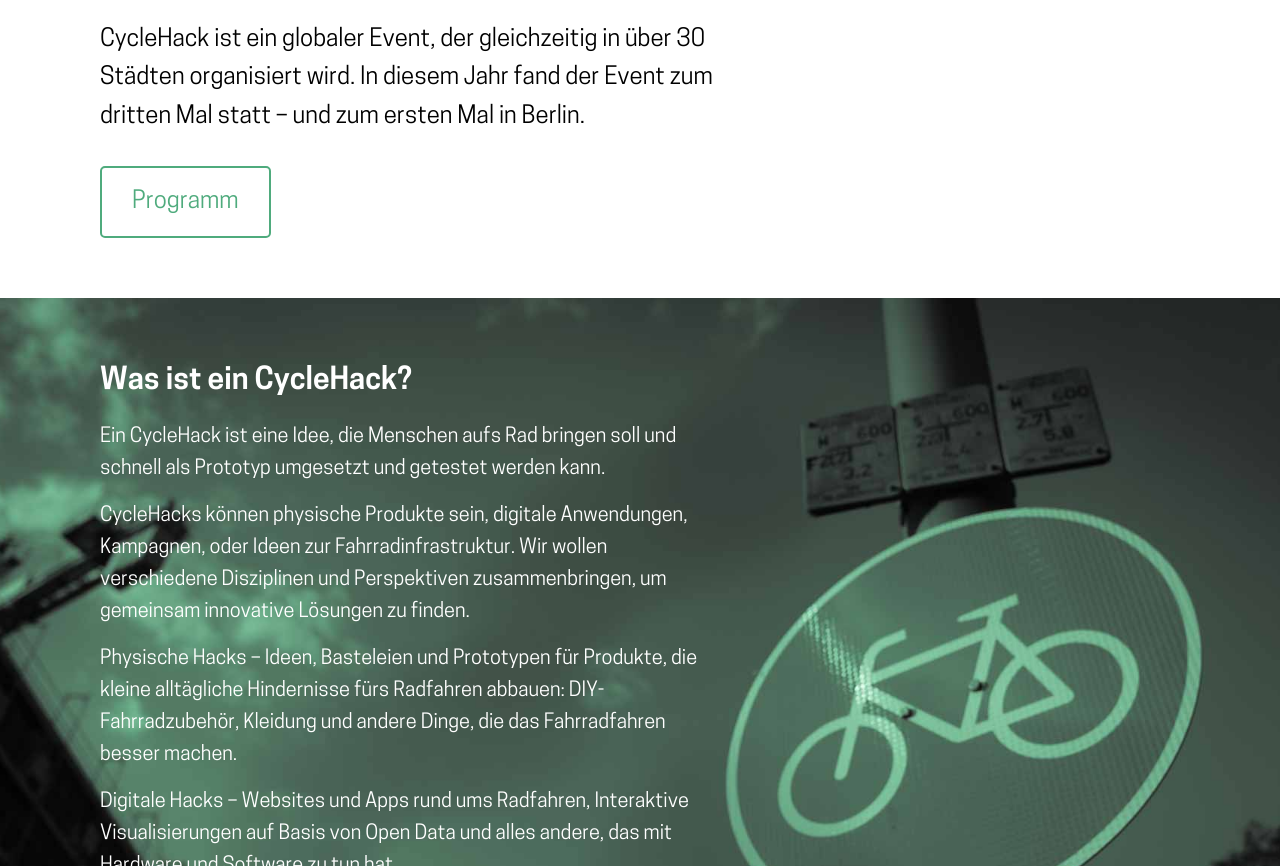
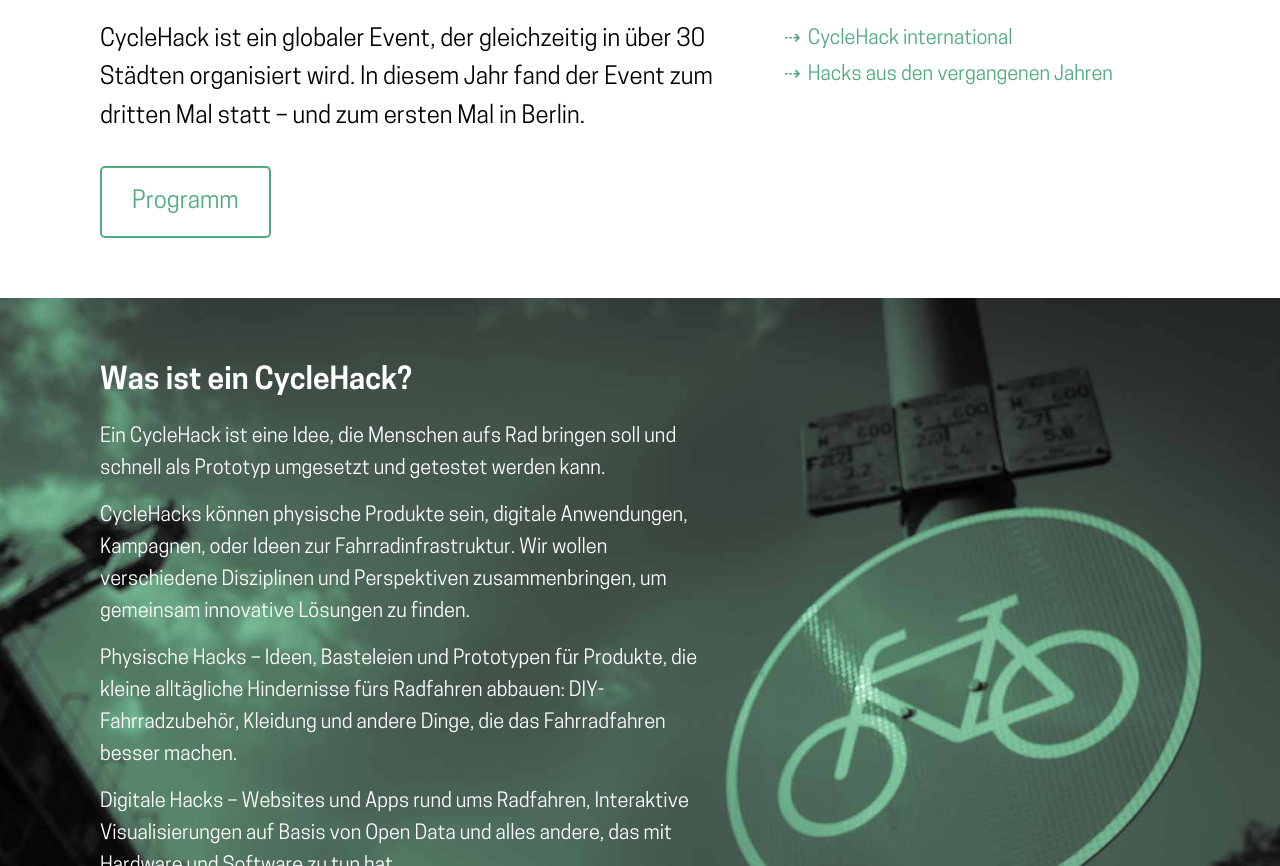
Before and after one commit to sjockers/cyclehackberlin.de, a Jekyll site: the page built from index.md, in a window 1280 px wide, cut to the strip 1054-1920 px from the top of the page. Built offline with Jekyll 4.4.1, drawn with Linux system fonts in a browser that asks for light colours.

Commit message:
Read more: Add links to sidebar.

```diff
--- a/_includes/sections/teaser.html
+++ b/_includes/sections/teaser.html
@@ -14,4 +14,11 @@
   <div class="video">
     <iframe src="https://player.vimeo.com/video/165950884?title=0&byline=0&portrait=0" frameborder="0" webkitallowfullscreen mozallowfullscreen allowfullscreen></iframe>
   </div>
+
+  <ul class="more-links">
+    {% for link in page.teaser.more_links %}
+    <li>
+      <a target="_blank" href="{{ link.url }}"> {{ link.text }}</a>
+    </li>
+    {% endfor %}
 </aside>
--- a/_sass/_base.scss
+++ b/_sass/_base.scss
@@ -106,7 +106,7 @@
     &:hover,
     &:active,
     &:focus {
-        color: lighten($brand-color, 20%);
+        color: darken($brand-color, 15%);
     }
 }
 
--- a/_sass/_layout.scss
+++ b/_sass/_layout.scss
@@ -68,9 +68,10 @@
   padding: 0 0 $spacing-unit/2 0;
   font-size: 32px;
   line-height: 1.2;
-  letter-spacing: 0.02em;
+  letter-spacing: 0.01em;
   font-weight: 900;
   text-transform: uppercase;
+  text-shadow: 1px 1px 30px rgba(black, 0.7);
   color: lighten($brand-color, 15);
 
   @include media-query($screen-md) {
--- /dev/null
+++ b/_sass/_more-links.scss
@@ -0,0 +1,21 @@
+.more-links {
+  margin: 0 0 $spacing-unit 0;
+  padding: 0;
+
+  li {
+    display: block;
+    list-style: none;
+  }
+
+  a {
+    display: block;
+    text-decoration: none;
+    line-height: 1.8;
+
+    &:before {
+      content: '⇢';
+      display: inline-block;
+      padding-right: .15em;
+    }
+  }
+}
--- a/_sass/_video.scss
+++ b/_sass/_video.scss
@@ -1,6 +1,6 @@
 .video {
   position: relative;
-  margin-top: 70px;
+  margin: 70px 0 25px 0;
   padding-bottom: 56.25%; /* ratio 16x9 */
   height: 0;
   overflow: hidden;
--- a/css/main.scss
+++ b/css/main.scss
@@ -53,6 +53,7 @@
         "navigation",
         "video",
         "call-to-action",
+        "more-links",
         "social",
         "schedule",
         "syntax-highlighting"
--- a/index.md
+++ b/index.md
@@ -1,82 +1,78 @@
 ---
 layout: home
+
 intro:
   tagline: 48 Stunden voller neuer Ideen für die Fahrradstadt Berlin
   more: Was ist ein CycleHack?
   join: Zum Rückblick
-  content: 'Vom 24. bis 26. Juni arbeiteten wir gemeinsam daran, Radfahren in Berlin
-    besser und sicherer zu machen.
+  content: >
+    Vom 24. bis 26. Juni arbeiteten wir gemeinsam daran, Radfahren in Berlin besser und sicherer zu machen.
 
-'
 teaser:
   title: CycleHack Berlin
   call_to_action: Programm
-  content: "<p>Vom 24. bis 26. Juni 2016 brachten wir für 48 Stunden Fahrradschrauber,
-    Designer, Aktivisten, Ingenieure, Programmierer, Stadtplaner und viele andere
-    zusammen. Gemeinsam entwickelten wir Ideen und Prototypen um die alltäglichen
-    Hindernisse abzubauen, die Menschen vom Radfahren abhalten.</p> <p>CycleHack ist
-    ein globaler Event, der gleichzeitig in über 30 Städten organisiert wird. In diesem
-    Jahr fand der Event zum dritten Mal statt – und zum ersten Mal in Berlin.</p>\n"
+  more_links:
+    - text: CycleHack international
+      url: http://www.cyclehack.com/
+    - text: Hacks aus den vergangenen Jahren
+      url: http://www.cyclehack.com/catalogue/
+  content: >
+    <p>Vom 24. bis 26. Juni 2016 brachten wir für 48 Stunden Fahrradschrauber, Designer, Aktivisten, Ingenieure, Programmierer, Stadtplaner und viele andere zusammen. Gemeinsam entwickelten wir Ideen und Prototypen um die alltäglichen Hindernisse abzubauen, die Menschen vom Radfahren abhalten.</p>
+    <p>CycleHack ist ein globaler Event, der gleichzeitig in über 30 Städten organisiert wird. In diesem Jahr fand der Event zum dritten Mal statt – und zum ersten Mal in Berlin.</p>
+
 about:
   title: Was ist ein CycleHack?
   call_to_action: Schick uns Deine Idee
-  content: "<p>Ein CycleHack ist eine Idee, die Menschen aufs Rad bringen soll und
-    schnell als Prototyp umgesetzt und getestet werden kann.</p> <p>CycleHacks können
-    physische Produkte sein, digitale Anwendungen, Kampagnen, oder Ideen zur Fahrradinfrastruktur.
-    Wir wollen verschiedene Disziplinen und Perspektiven zusammenbringen, um gemeinsam
-    innovative Lösungen zu finden.</p> <p>Physische Hacks – Ideen, Basteleien und
-    Prototypen für Produkte, die kleine alltägliche Hindernisse fürs Radfahren abbauen:
-    DIY-Fahrradzubehör, Kleidung und andere Dinge, die das Fahrradfahren besser machen.</p>
-    <p>Digitale Hacks – Websites und Apps rund ums Radfahren, Interaktive Visualisierungen
-    auf Basis von Open Data und alles andere, das mit Hardware und Software zu tun
-    hat.</p> <p>Aktionen und Kampagnen – Hackt eure Umwelt! Ihr wollt mehr Fahrradwege,
-    bessere Ampelschaltungen und sichere Abstellplätze? Hier geht es um Aktionen und
-    Kampagnen, die für fahrradfreundlichere Städte sorgen.</p>\n"
+  content: >
+    <p>Ein CycleHack ist eine Idee, die Menschen aufs Rad bringen soll und schnell als Prototyp umgesetzt und getestet werden kann.</p>
+    <p>CycleHacks können physische Produkte sein, digitale Anwendungen, Kampagnen, oder Ideen zur Fahrradinfrastruktur. Wir wollen verschiedene Disziplinen und Perspektiven zusammenbringen, um gemeinsam innovative Lösungen zu finden.</p>
+    <p>Physische Hacks – Ideen, Basteleien und Prototypen für Produkte, die kleine alltägliche Hindernisse fürs Radfahren abbauen: DIY-Fahrradzubehör, Kleidung und andere Dinge, die das Fahrradfahren besser machen.</p>
+    <p>Digitale Hacks – Websites und Apps rund ums Radfahren, Interaktive Visualisierungen auf Basis von Open Data und alles andere, das mit Hardware und Software zu tun hat.</p>
+    <p>Aktionen und Kampagnen – Hackt eure Umwelt! Ihr wollt mehr Fahrradwege, bessere Ampelschaltungen und sichere Abstellplätze? Hier geht es um Aktionen und Kampagnen, die für fahrradfreundlichere Städte sorgen.</p>
+
 partners:
   title: Partner und Sponsoren
   content: Dieses Projekt wird gefördert aus Mitteln des Landes Berlin.
   help_out: Helft mit!
-  volunteers: '<p>CycleHack Berlin wird komplett von Freiwilligen organisiert.</p>
-    <p>Du willst uns dabei helfen, dass der Event ein Erfolg wird? Wir suchen Helfer,
-    Coaches und Sponsoren. <a href="mailto:info@cyclehackberlin.de">Melde dich bei
-    uns!</a></p>
+  volunteers: >
+    <p>CycleHack Berlin wird komplett von Freiwilligen organisiert.</p>
+    <p>Du willst uns dabei helfen, dass der Event ein Erfolg wird? Wir suchen Helfer, Coaches und Sponsoren. <a href="mailto:info@cyclehackberlin.de">Melde dich bei uns!</a></p>
 
-'
   gold:
-  - name: DB Open Data
-    logo: dbopendata.png
-    url: http://data.deutschebahn.com/apis/
-  - name: Fab Lab Berlin
-    logo: fablab.png
-    url: https://fablab.berlin/
-  - name: Open Knowledge Foundation Deutschland
-    logo: okf.svg
-    url: https://okfn.de/
+    - name: DB Open Data
+      logo: dbopendata.png
+      url: http://data.deutschebahn.com/apis/
+    - name: Fab Lab Berlin
+      logo: fablab.png
+      url: https://fablab.berlin/
+    - name: Open Knowledge Foundation Deutschland
+      logo: okf.svg
+      url: https://okfn.de/
+
   silver:
-  - name: Boreal Bikes
-    logo: borealbikes.png
-    url: https://borealbikes.com/
-  - name: Tech Open Air
-    logo: toa.png
-    url: https://toa.berlin/
-  - name: Trafo Pop
-    logo: trafopop.svg
-    url: http://www.trafopop.com/
-  - name: TSB Berlin
-    logo: tsb.png
-    url: https://www.technologiestiftung-berlin.de/
-  - name: Be Berlin
-    logo: berlin.png
-    url: http://sei.berlin.de
+    - name: Boreal Bikes
+      logo: borealbikes.png
+      url: https://borealbikes.com/
+    - name: Tech Open Air
+      logo: toa.png
+      url: https://toa.berlin/
+    - name: Trafo Pop
+      logo: trafopop.svg
+      url: http://www.trafopop.com/
+    - name: TSB Berlin
+      logo: tsb.png
+      url: https://www.technologiestiftung-berlin.de/
+    - name: Be Berlin
+      logo: berlin.png
+      url: http://sei.berlin.de
+
 newsletter:
   title: Bleib auf dem Laufenden
   email: Email-Addresse
   submit: Newsletter bestellen
   social: Social Media
-  smallprint: Deine Email-Adressen wird von uns ausschliesslich zur Information über
-    den Cyclehack Berlin genutzt und nicht an Dritte weitergegeben. Für diesen Verteiler
-    verwenden wir Mailchimp, dessen <a href='http://mailchimp.com/legal/privacy/'
-    target='_blank'>Privacy Policy</a> du hier einsehen kannst.
+  smallprint: "Deine Email-Adressen wird von uns ausschliesslich zur Information über den Cyclehack Berlin genutzt und nicht an Dritte weitergegeben. Für diesen Verteiler verwenden wir Mailchimp, dessen <a href='http://mailchimp.com/legal/privacy/' target='_blank'>Privacy Policy</a> du hier einsehen kannst."
+
 ---
 
 Vom 24. bis 26. Juni 2016 bringen wir für 48 Stunden Fahrradschrauber, Designer, Aktivisten, Ingenieure, Programmierer, Stadtplaner und viele andere zusammen. Gemeinsam entwickeln wir Ideen, Prototypen und Kampagnen um die alltäglichen Hindernisse abzubauen, die Menschen vom Radfahren abhalten.
```
